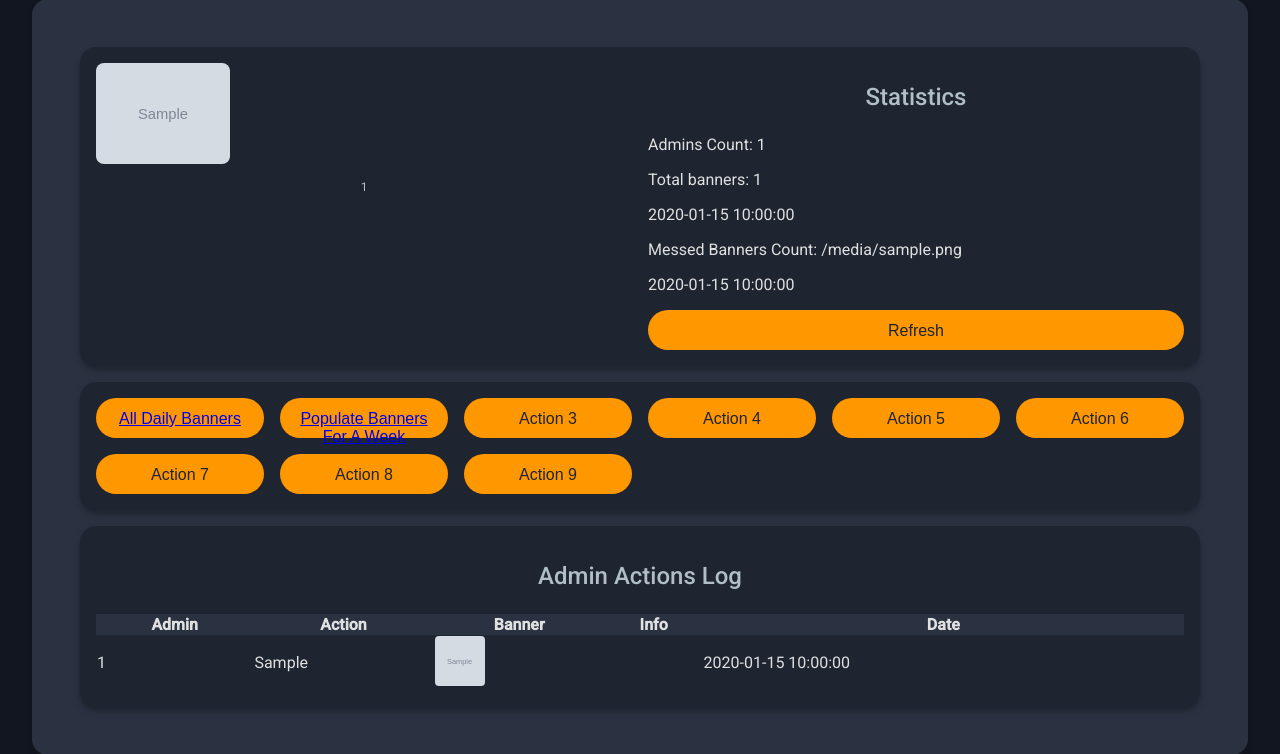
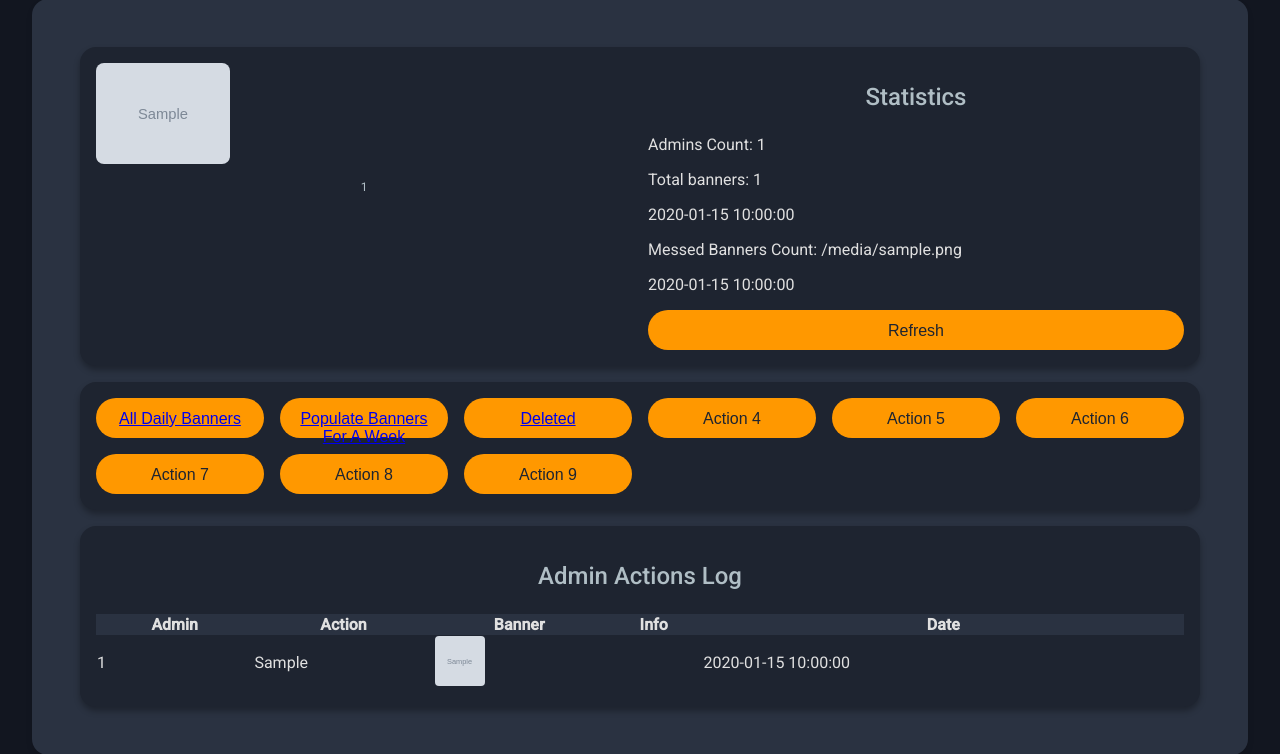
Before and after one commit to Astler/DevVPSAdminPanel, a Flask app: template application/templates/banners_dashboard.html in a window 1280 px wide. Shown: the part 97-851 px from the top of the page. Run offline with Flask 3, Linux system fonts and the light colour scheme; the template is opened without the code that fills it: most values are stand-ins (such as "Sample title", 1, 10 or a date in 2020); grey boxes marked "Sample" are stand-in pictures; parts of the project's set-up code (start-up, migrations or seed data) failed here and were passed over.

Commit message:
Deleted banners button

```diff
--- a/application/templates/banners_dashboard.html
+++ b/application/templates/banners_dashboard.html
@@ -158,7 +158,11 @@
                     <span class="mdc-button__ripple"></span>
                     <a class="mdc-button__label" href="{{ url_for('dashboard_blueprint.daily_banners_list') }}">Populate Banners For A Week</a>
                 </button>
-                {% for n in range(3, 10) %}
+                <button class="mdc-button mdc-button--raised" data-mdc-auto-init="MDCRipple">
+                    <span class="mdc-button__ripple"></span>
+                    <a class="mdc-button__label" href="{{ url_for('dashboard_blueprint.daily_banners_list') }}">Deleted</a>
+                </button>
+                {% for n in range(4, 10) %}
                     <button class="mdc-button mdc-button--raised" data-mdc-auto-init="MDCRipple">
                         <span class="mdc-button__ripple"></span>
                         <span class="mdc-button__label">Action {{ n }}</span>
```
